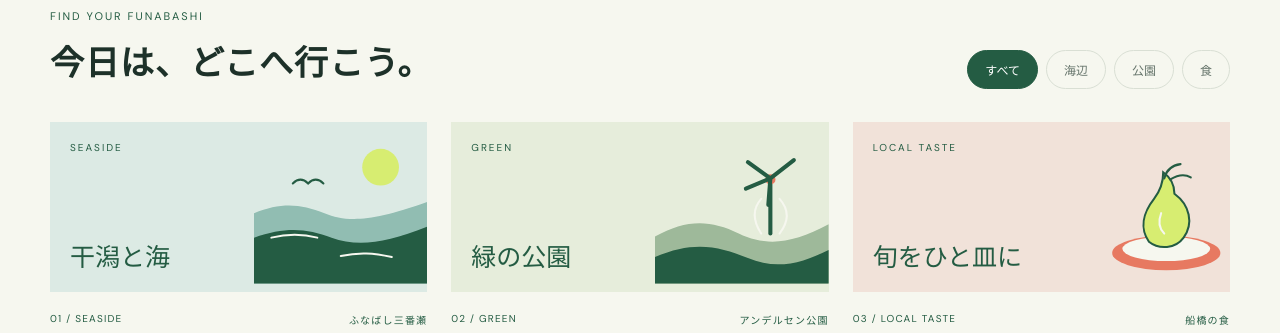
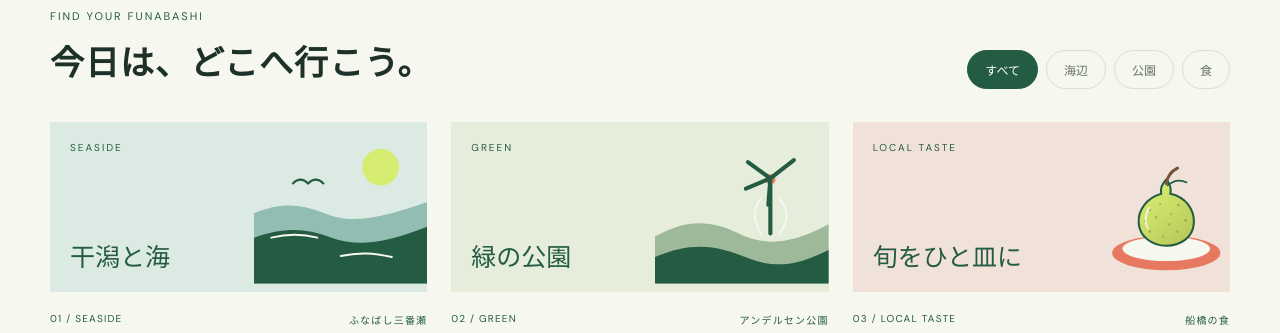
Before and after one commit to Nachi0312/E2A_29, a plain HTML site: page index.html in a window 1280 px wide. Shown: the part 1060-1393 px from the top of the page. Drawn offline with Linux system fonts and the light colour scheme; a web font is replaced by a local one.

Commit message:
魅力紹介

```diff
--- a/index.html
+++ b/index.html
@@ -343,9 +343,22 @@
               <svg class="place-art" viewBox="0 0 170 150" fill="none" xmlns="http://www.w3.org/2000/svg">
                 <ellipse cx="108" cy="120" rx="53" ry="17" fill="#E77961"/>
                 <ellipse cx="108" cy="116" rx="43" ry="12" fill="#F6F7EF"/>
-                <path d="M91 109C82 96 85 81 96 67C103 58 105 48 105 41C112 46 116 53 116 62C131 73 135 91 125 105C117 116 101 117 91 109Z" fill="#D7ED71" stroke="#245C43" stroke-width="2"/>
-                <path d="M106 47C108 39 114 34 122 33M112 48C120 43 127 43 132 46" stroke="#245C43" stroke-width="2" stroke-linecap="round"/>
-                <path d="M103 81C100 89 101 96 106 101" stroke="#F6F7EF" stroke-width="2" stroke-linecap="round"/>
+                <defs>
+                  <linearGradient id="pear-skin" x1="87" y1="58" x2="130" y2="107" gradientUnits="userSpaceOnUse">
+                    <stop stop-color="#D7ED71"/>
+                    <stop offset="1" stop-color="#B8C95A"/>
+                  </linearGradient>
+                </defs>
+                <path d="M108 48C112 53 113 58 112 62C127 65 136 78 135 91C134 105 122 113 108 113C94 113 82 104 81 91C80 78 89 66 103 62C102 57 104 52 108 48Z" fill="url(#pear-skin)" stroke="#245C43" stroke-width="2"/>
+                <path d="M108 52C109 45 113 40 119 37" stroke="#76543A" stroke-width="3" stroke-linecap="round"/>
+                <path d="M109 54C115 49 122 48 128 51" stroke="#245C43" stroke-width="1.5" stroke-linecap="round"/>
+                <g fill="#8F8B4E" opacity=".65">
+                  <circle cx="92" cy="78" r="1.2"/><circle cx="102" cy="72" r="1"/><circle cx="120" cy="73" r="1.2"/>
+                  <circle cx="87" cy="89" r="1"/><circle cx="98" cy="85" r="1.2"/><circle cx="113" cy="82" r="1"/>
+                  <circle cx="127" cy="88" r="1.2"/><circle cx="92" cy="99" r="1.2"/><circle cx="105" cy="104" r="1"/>
+                  <circle cx="119" cy="99" r="1.1"/><circle cx="111" cy="92" r="1.1"/>
+                </g>
+                <path d="M91 76C87 84 87 91 90 96" stroke="#F6F7EF" stroke-width="2" stroke-linecap="round" opacity=".8"/>
               </svg>
             </div>
             <div class="place-meta"><span>03 / Local taste</span><span>船橋の食</span></div>
```
